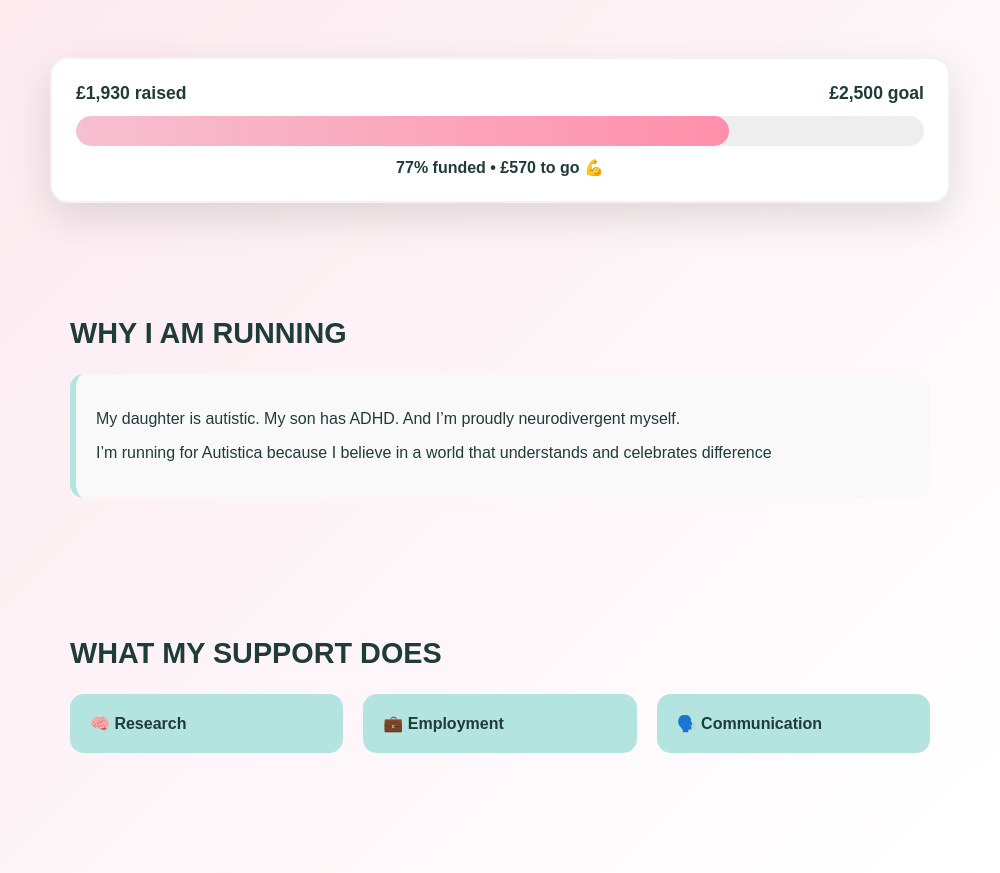
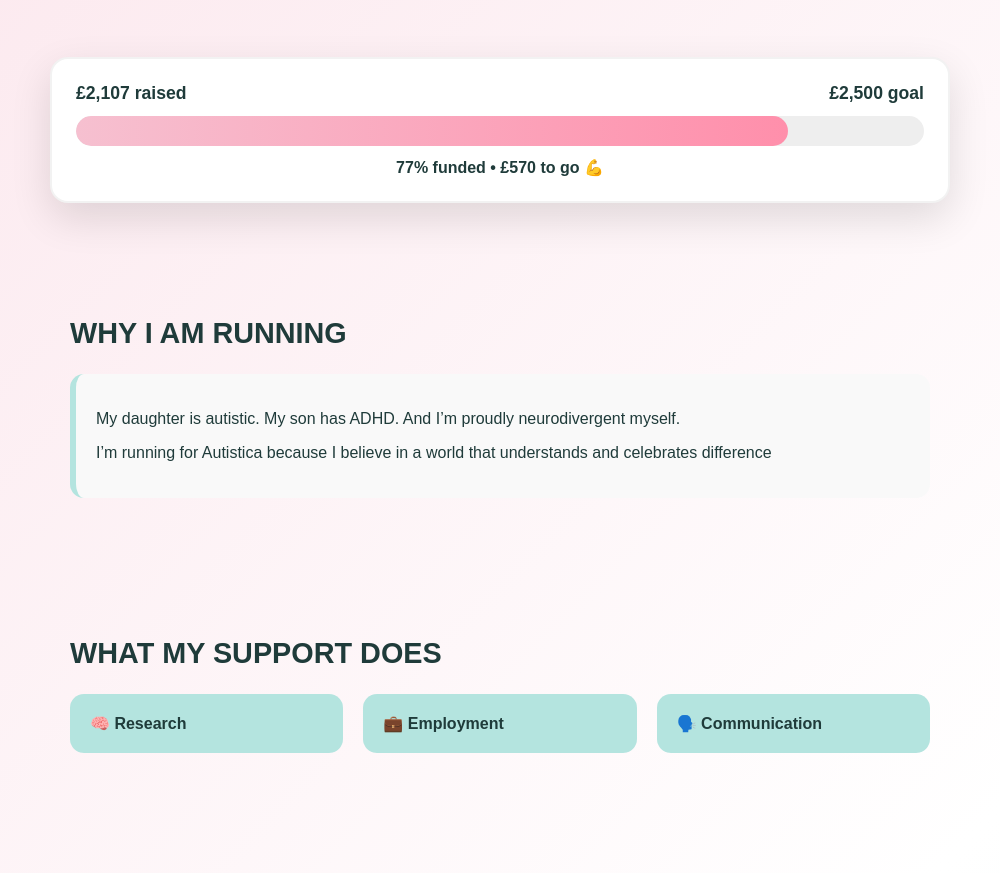
Before and after one commit to MichaelMeshBrad/RunWithMichael, a plain HTML site: page index.html in a window 1280 px wide. Shown: the part 1004-1877 px from the top of the page, without its empty margins (140-1140 px from the left). Drawn offline with Linux system fonts and the light colour scheme.

Commit message:
Update index.html

```diff
--- a/index.html
+++ b/index.html
@@ -374,12 +374,12 @@
 
 <div class="progress-wrap">
   <div class="progress-header">
-    <span>£1,930 raised</span>
+    <span>£2,107 raised</span>
     <span>£2,500 goal</span>
   </div>
 
   <div class="progress">
-    <div class="progress-bar" style="width:77%"></div>
+    <div class="progress-bar" style="width:84%"></div>
   </div>
 
   <div class="progress-footer">
```
